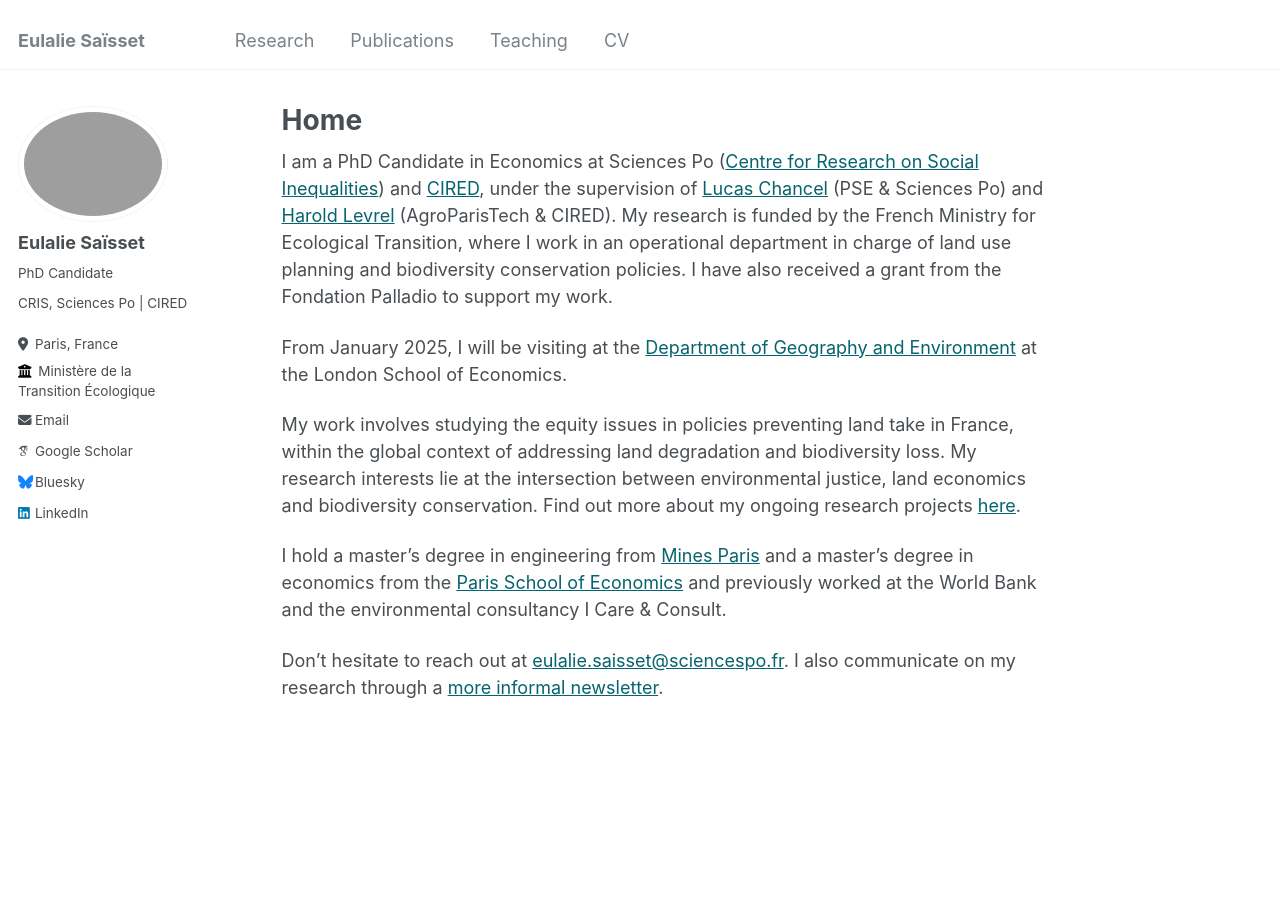
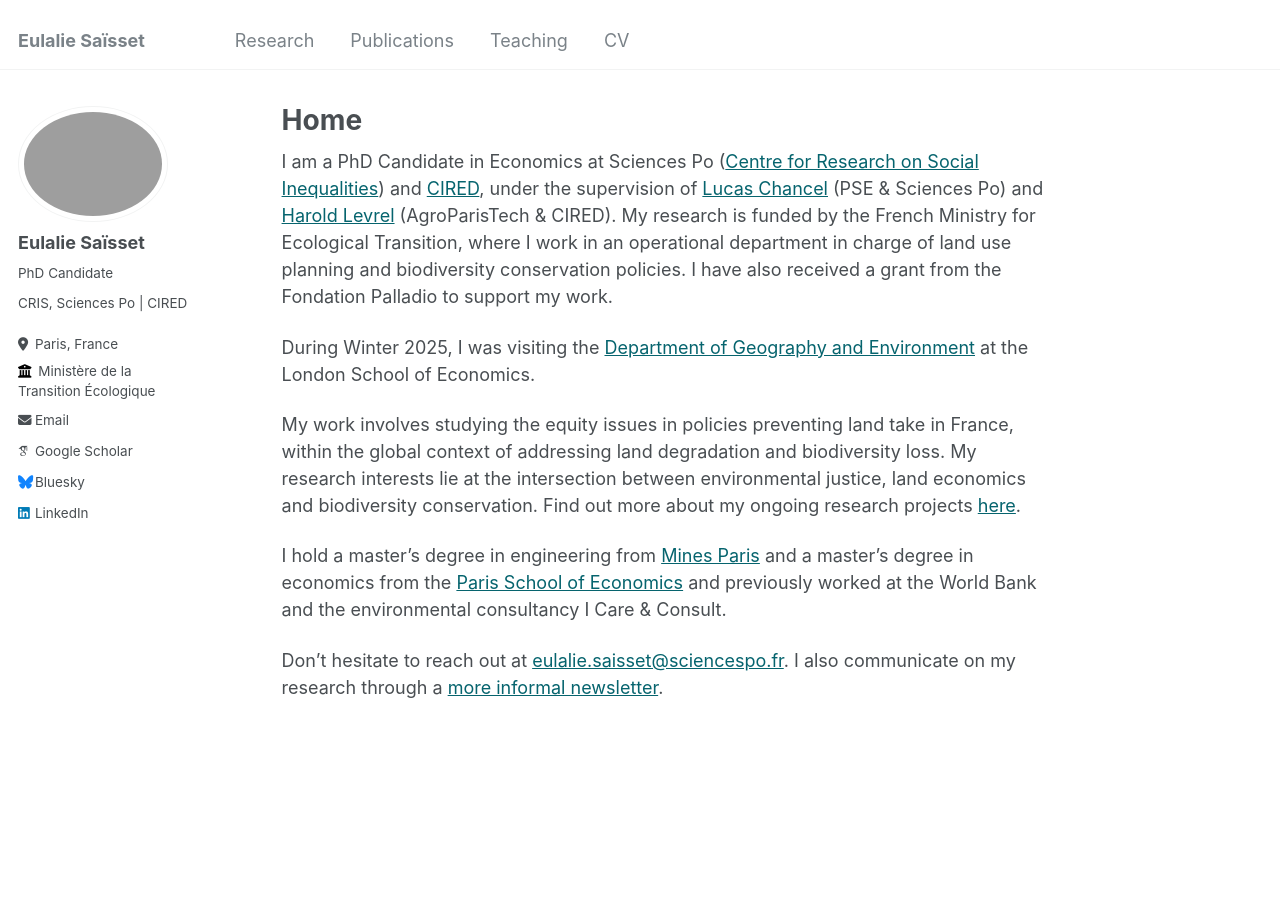
Before and after one commit to eulaliesaisset/eulaliesaisset.github.io, a Jekyll site: the page built from _pages/about.md, in a window 1280 px wide. Built offline with Jekyll 4.4.1, drawn with Linux system fonts in a browser that asks for light colours; some web fonts are replaced.

Commit message:
Update about.md

```diff
--- a/_pages/about.md
+++ b/_pages/about.md
@@ -9,7 +9,7 @@ redirect_from:
 
 I am a PhD Candidate in Economics at Sciences Po ([Centre for Research on Social Inequalities](https://www.sciencespo.fr/osc/en.html)) and [CIRED](https://www.centre-cired.fr/), under the supervision of [Lucas Chancel](https://lucaschancel.com/) (PSE & Sciences Po) and [Harold Levrel](https://www.centre-cired.fr/harold-levrel/) (AgroParisTech & CIRED). My research is funded by the French Ministry for Ecological Transition, where I work in an operational department in charge of land use planning and biodiversity conservation policies. I have also received a grant from the Fondation Palladio to support my work.
 
-From January 2025, I will be visiting at the [Department of Geography and Environment](https://www.lse.ac.uk/geography-and-environment) at the London School of Economics.
+During Winter 2025, I was visiting the [Department of Geography and Environment](https://www.lse.ac.uk/geography-and-environment) at the London School of Economics.
 
 My work involves studying the equity issues in policies preventing land take in France, within the global context of addressing land degradation and biodiversity loss. My research interests lie at the intersection between environmental justice, land economics and biodiversity conservation. Find out more about my ongoing research projects [here](https://eulaliesaisset.github.io/research/).
 
```
